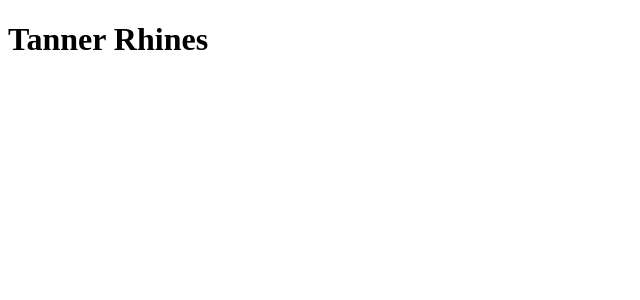
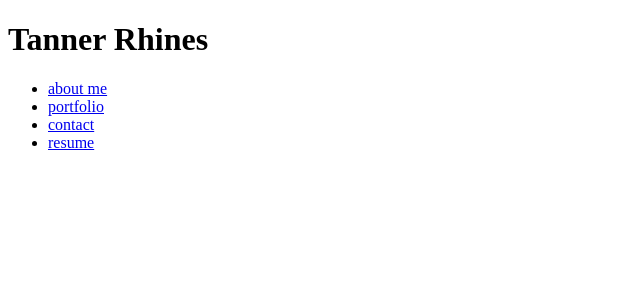
Before and after one commit to TannerRhines/ReactPortfolio, a React (Create React App) app in the folder react-portfolio/: page / in a window 1280 px wide. Shown: the top 300 px of the page, without its empty margins (0-640 px from the left). Built offline with nearby package versions, Linux system fonts and the light colour scheme.

Commit message:
changed NavBar  li names and imported to index.js

```diff
--- a/react-portfolio/src/NavBar.js
+++ b/react-portfolio/src/NavBar.js
@@ -0,0 +1,16 @@
+import React from 'react';
+
+const NavBar = () => {
+  return (
+    <nav>
+      <ul>
+        <li><a href="/"> about me </a></li>
+        <li><a href="/about"> portfolio </a></li>
+        <li><a href="/services"> contact</a></li>
+        <li><a href="/contact"> resume</a></li>
+      </ul>
+    </nav>
+  );
+};
+
+export default NavBar;
--- a/react-portfolio/src/index.js
+++ b/react-portfolio/src/index.js
@@ -3,11 +3,13 @@
 import React from 'react';
 import { createRoot } from 'react-dom/client';
 import Header from './Header';
+import NavBar from './NavBar';
 
 const Main = () => {
   return (
     <div>
       <Header title="Tanner Rhines" />
+      <NavBar />
       {/* {where other components will go} */}
     </div>
   );
```
